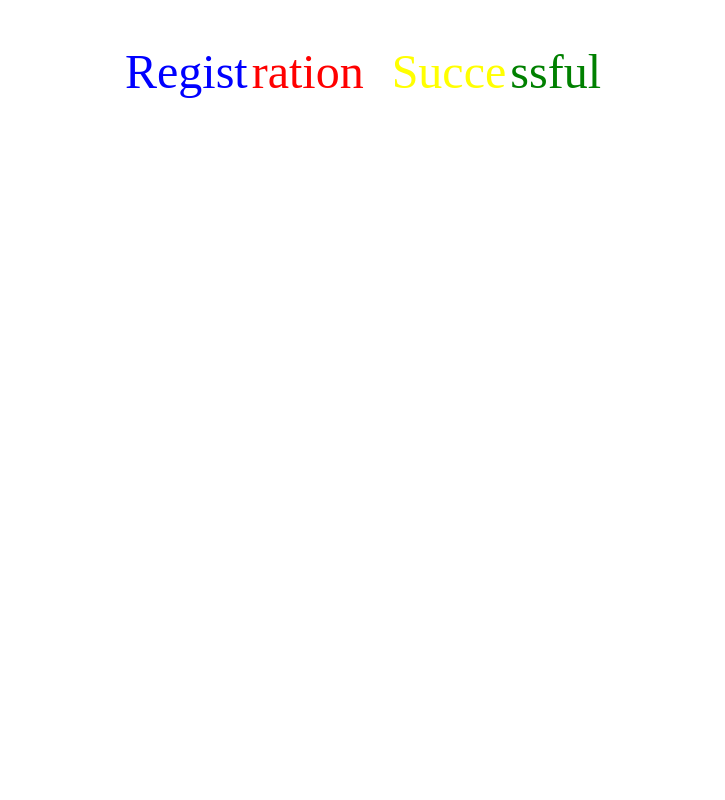
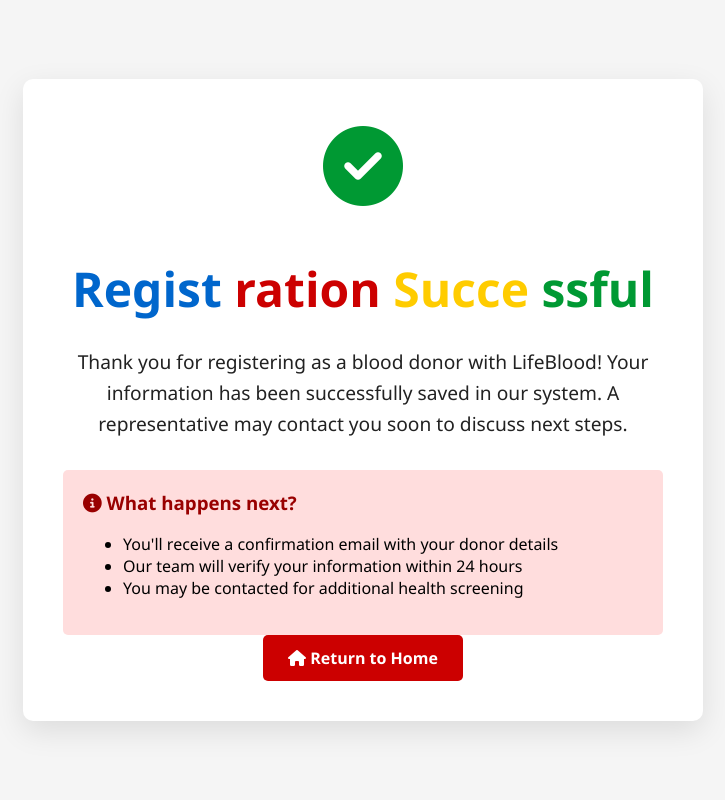
Before and after one commit to mehtasumti/Blood-Bank-Managemt-System-using-AWS-Cloud, a PHP site: page /success.php in a window 1280 px wide. Shown: the whole page, without its empty margins (277-1002 px from the left). Run offline with PHP 8.4, Linux system fonts and the light colour scheme.

Commit message:
success.php

```diff
--- a/BBMSystem/success.php
+++ b/BBMSystem/success.php
@@ -1,13 +1,155 @@
 <!DOCTYPE html>
-<html>
+<html lang="en">
+<head>
+    <meta charset="UTF-8">
+    <meta name="viewport" content="width=device-width, initial-scale=1.0">
+    <title>Registration Successful | LifeBlood</title>
+    <link rel="stylesheet" href="https://cdnjs.cloudflare.com/ajax/libs/font-awesome/6.4.0/css/all.min.css">
+    <style>
+        :root {
+            --blood-red: #c00;
+            --dark-red: #900;
+            --light-red: #fdd;
+            --white: #fff;
+            --black: #222;
+            --gray: #f5f5f5;
+            --blue: #0066cc;
+            --yellow: #ffcc00;
+            --green: #009933;
+        }
+
+        body {
+            font-family: 'Segoe UI', Tahoma, Geneva, Verdana, sans-serif;
+            margin: 0;
+            padding: 0;
+            background-color: var(--gray);
+            display: flex;
+            justify-content: center;
+            align-items: center;
+            min-height: 100vh;
+            text-align: center;
+        }
+
+        .success-container {
+            background-color: var(--white);
+            border-radius: 10px;
+            box-shadow: 0 10px 30px rgba(0,0,0,0.1);
+            padding: 40px;
+            max-width: 600px;
+            width: 90%;
+            animation: fadeIn 0.5s ease;
+        }
+
+        @keyframes fadeIn {
+            from { opacity: 0; transform: translateY(-20px); }
+            to { opacity: 1; transform: translateY(0); }
+        }
+
+        .success-title {
+            font-size: 3rem;
+            font-weight: bold;
+            margin-bottom: 30px;
+            line-height: 1.2;
+        }
+
+        .blue { color: var(--blue); }
+        .red { color: var(--blood-red); }
+        .yellow { color: var(--yellow); }
+        .green { color: var(--green); }
+
+        .success-icon {
+            font-size: 5rem;
+            color: var(--green);
+            margin-bottom: 20px;
+            animation: bounce 1s infinite alternate;
+        }
+
+        @keyframes bounce {
+            from { transform: translateY(0); }
+            to { transform: translateY(-10px); }
+        }
+
+        .success-message {
+            font-size: 1.2rem;
+            margin-bottom: 30px;
+            color: var(--black);
+            line-height: 1.6;
+        }
+
+        .btn {
+            background-color: var(--blood-red);
+            color: var(--white);
+            border: none;
+            padding: 12px 25px;
+            font-size: 16px;
+            border-radius: 5px;
+            cursor: pointer;
+            transition: all 0.3s ease;
+            text-decoration: none;
+            display: inline-block;
+            font-weight: 600;
+        }
+
+        .btn:hover {
+            background-color: var(--dark-red);
+            transform: translateY(-2px);
+            box-shadow: 0 4px 8px rgba(0,0,0,0.1);
+        }
+
+        .next-steps {
+            margin-top: 30px;
+            text-align: left;
+            background-color: var(--light-red);
+            padding: 20px;
+            border-radius: 5px;
+        }
+
+        .next-steps h3 {
+            color: var(--dark-red);
+            margin-top: 0;
+        }
+
+        @media (max-width: 480px) {
+            .success-title {
+                font-size: 2rem;
+            }
+
+            .success-icon {
+                font-size: 3rem;
+            }
+        }
+    </style>
+</head>
 <body>
-<center>
-<br>
-<br>
-<font color="blue" size=8>Regist</font>
-<font color="red" size=8>ration</font>
-<font color="yellow" size=8>&nbsp&nbspSucce</font>
-<font color="green" size=8>ssful</font>
-</center>
+    <div class="success-container">
+        <div class="success-icon">
+            <i class="fas fa-check-circle"></i>
+        </div>
+
+        <h1 class="success-title">
+            <span class="blue">Regist</span>
+            <span class="red">ration</span>
+            <span class="yellow"> Succe</span>
+            <span class="green">ssful</span>
+        </h1>
+
+        <p class="success-message">
+            Thank you for registering as a blood donor with LifeBlood! Your information has been successfully saved in our system.
+            A representative may contact you soon to discuss next steps.
+        </p>
+
+        <div class="next-steps">
+            <h3><i class="fas fa-info-circle"></i> What happens next?</h3>
+            <ul>
+                <li>You'll receive a confirmation email with your donor details</li>
+                <li>Our team will verify your information within 24 hours</li>
+                <li>You may be contacted for additional health screening</li>
+            </ul>
+        </div>
+
+        <a href="Home.php" class="btn">
+            <i class="fas fa-home"></i> Return to Home
+        </a>
+    </div>
 </body>
 </html>
```
